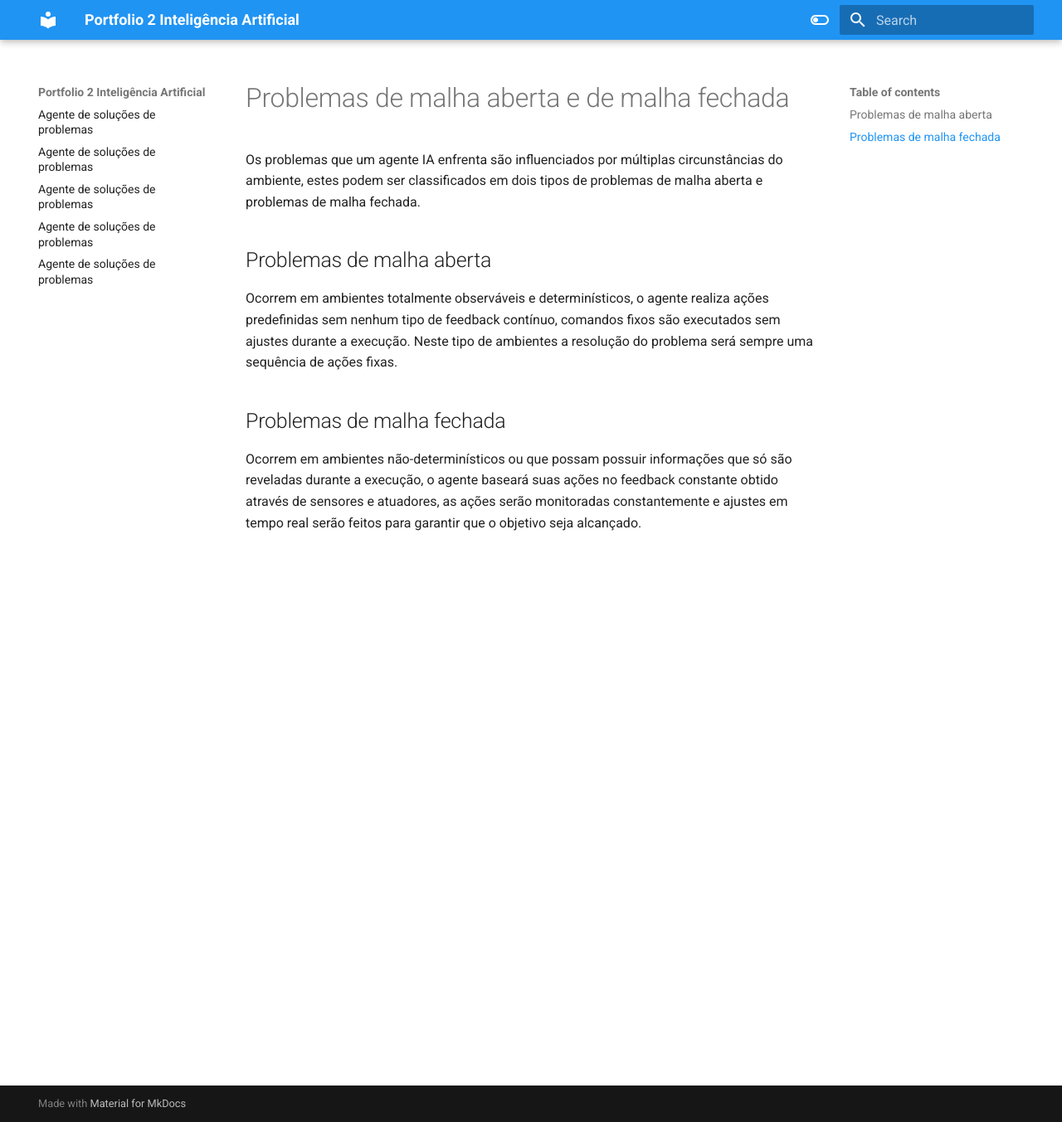
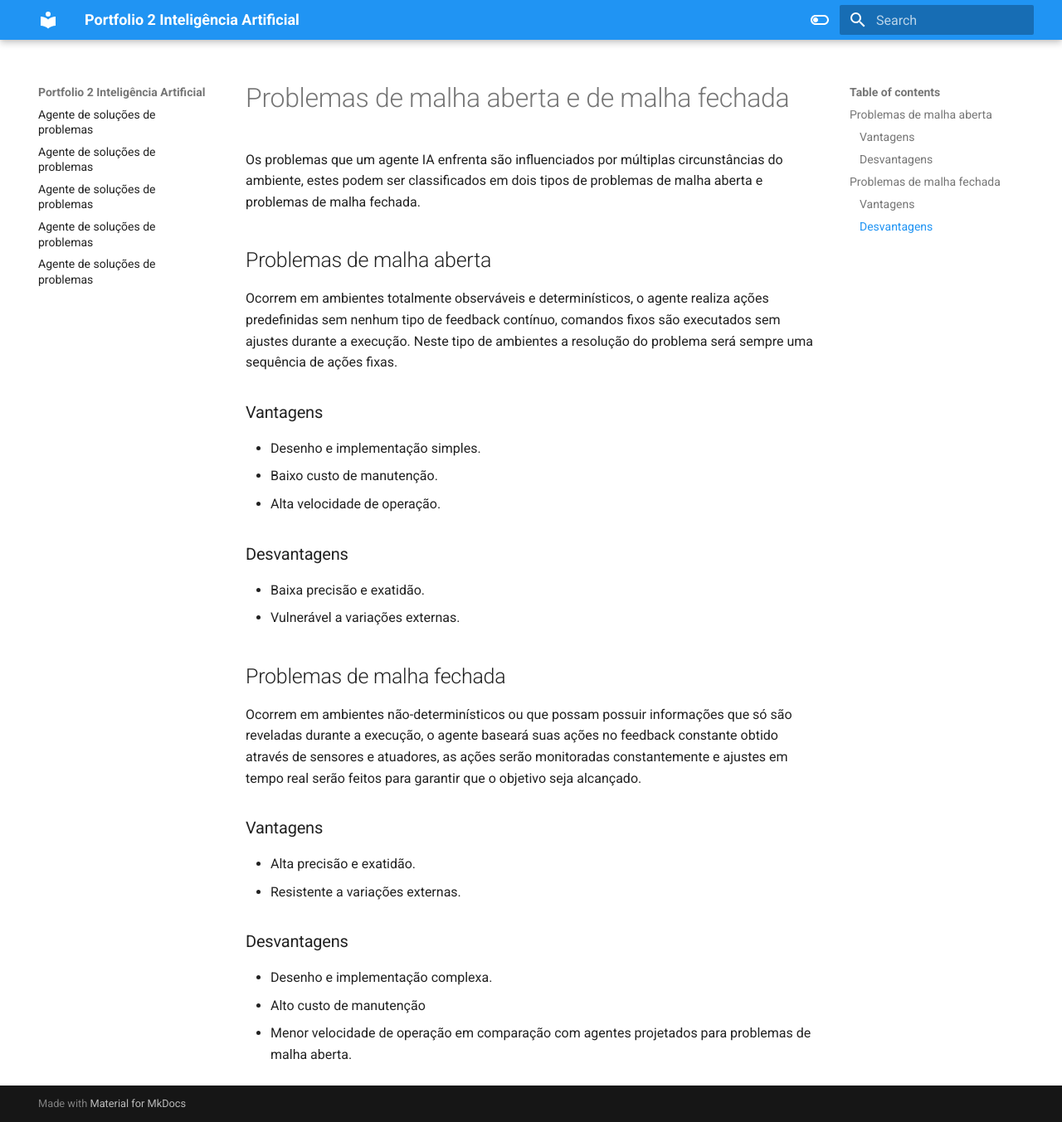
Before and after one commit to sebazac332/Portfolio_2IA, an MkDocs documentation site: the page built from docs/open-closed-problems.md, in a window 1280 px wide and 1353 px high. Shown: the whole window at 83% size. Built offline with MkDocs 1.6.1 and Material for MkDocs 9.7.7, drawn with Linux system fonts in a browser that asks for light colours.

Commit message:
finished with part b - add images later

```diff
--- a/docs/open-closed-problems.md
+++ b/docs/open-closed-problems.md
@@ -6,6 +6,28 @@ Os problemas que um agente IA enfrenta são influenciados por múltiplas circuns
 
 Ocorrem em ambientes totalmente observáveis e determinísticos, o agente realiza ações predefinidas sem nenhum tipo de feedback contínuo, comandos fixos são executados sem ajustes durante a execução. Neste tipo de ambientes a resolução do problema será sempre uma sequência de ações fixas.
 
+### Vantagens
+
+- Desenho e implementação simples.
+- Baixo custo de manutenção.
+- Alta velocidade de operação.
+
+### Desvantagens
+
+- Baixa precisão e exatidão.
+- Vulnerável a variações externas.
+
 ## Problemas de malha fechada
 
 Ocorrem em ambientes não-determinísticos ou que possam possuir informações que só são reveladas durante a execução, o agente baseará suas ações no feedback constante obtido através de sensores e atuadores, as ações serão monitoradas constantemente e ajustes em tempo real serão feitos para garantir que o objetivo seja alcançado.
+
+### Vantagens
+
+- Alta precisão e exatidão.
+- Resistente a variações externas.
+
+### Desvantagens
+
+- Desenho e implementação complexa.
+- Alto custo de manutenção
+- Menor velocidade de operação em comparação com agentes projetados para problemas de malha aberta.
```
